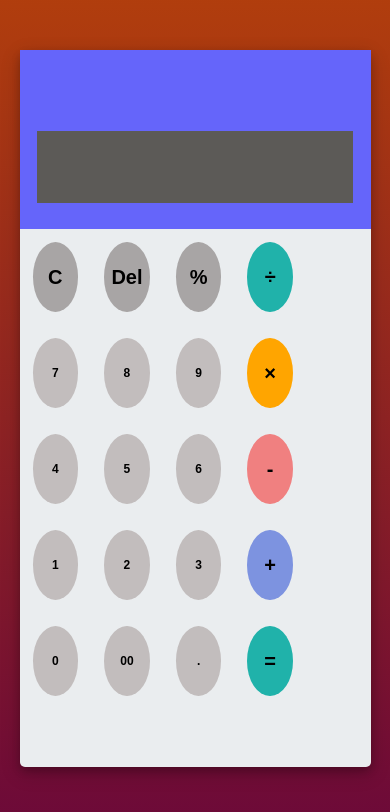
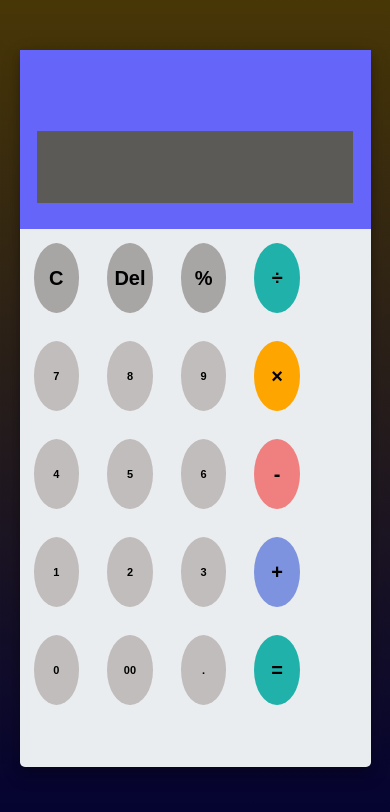
Before and after one commit to EslamSayedGalal/Simple-Calculator, a plain HTML site: page index.html in a window 390 px wide. Drawn offline with Linux system fonts and the light colour scheme.

Commit message:
edit new

```diff
--- a/style.css
+++ b/style.css
@@ -124,7 +124,6 @@ button:nth-child(20)
 body
 {
     font-family:'Open Scan',sans-serif;
-    background: rgb(150, 10, 10);
 }
 #container
 {
@@ -149,11 +148,11 @@ body
     margin-left: 15%;
     width: 13%;
     height: 13%;
-    margin: 13px;
+    margin: 14px;
     float: left;
     border-radius: 50%;
     border-width: 0;
     font-weight: bold;
-    font-size: 12px;
+    font-size: 11px;
 }
 }
```
